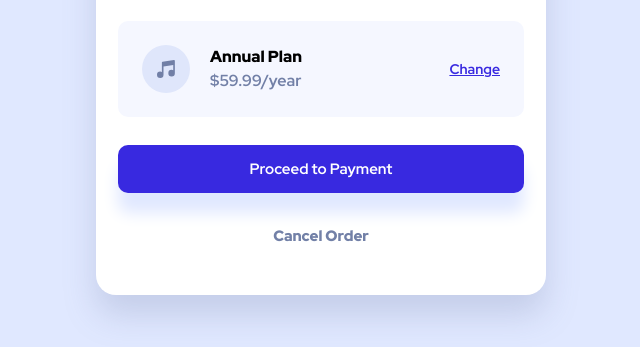
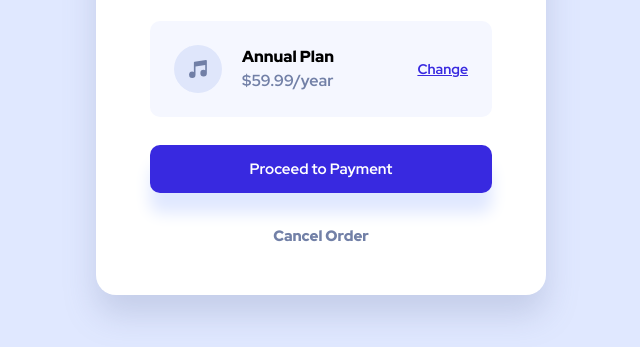
Before and after one commit to Risaysky/Frontend-Mentor-Order-summary-component, a plain HTML site: page index.html in a window 1280 px wide. Shown: the part 453-800 px from the top of the page, without its empty margins (319-959 px from the left). Drawn offline with Linux system fonts and the light colour scheme.

Commit message:
Fix content width

```diff
--- a/style.css
+++ b/style.css
@@ -81,7 +81,7 @@ body {
 
 .plan {
     background-color: var(--very-pale-blue);
-    margin-inline: 1.375rem;
+    margin-inline: min(6vw, 3.375rem);
     padding: clamp(1rem, 0.167rem + 3.556vw, 1.5rem);
     justify-content: space-between;
     align-items: center;
@@ -136,7 +136,7 @@ body {
     background-color: var(--bright-blue);
     margin-block-start: clamp(1.5rem, 1.083rem + 1.778vw, 1.75rem);
     margin-block-end: clamp(1.5rem, 0.667rem + 3.556vw, 2rem);
-    margin-inline: 1.375rem;
+    margin-inline: min(6vw, 3.375rem);
     padding-block: .875rem;
     border-radius: 10px;
     font-weight: 700;
```
